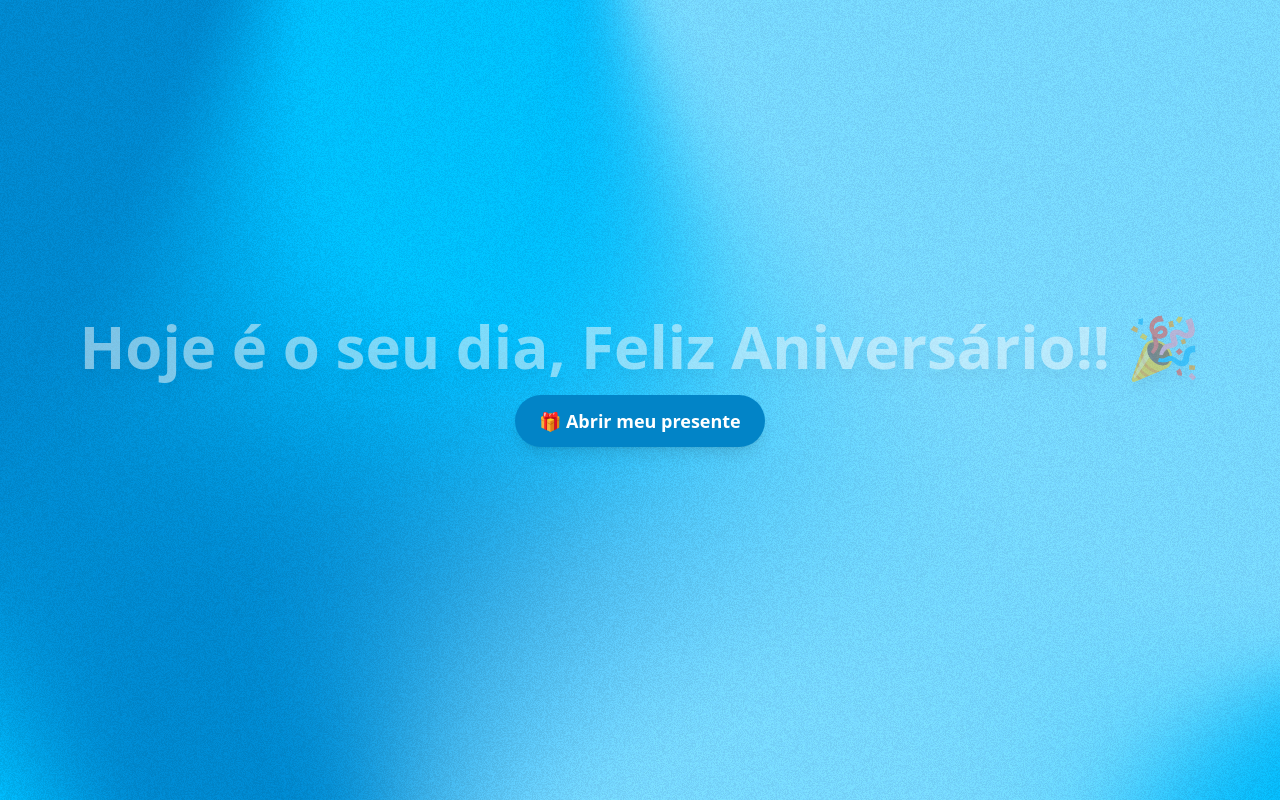
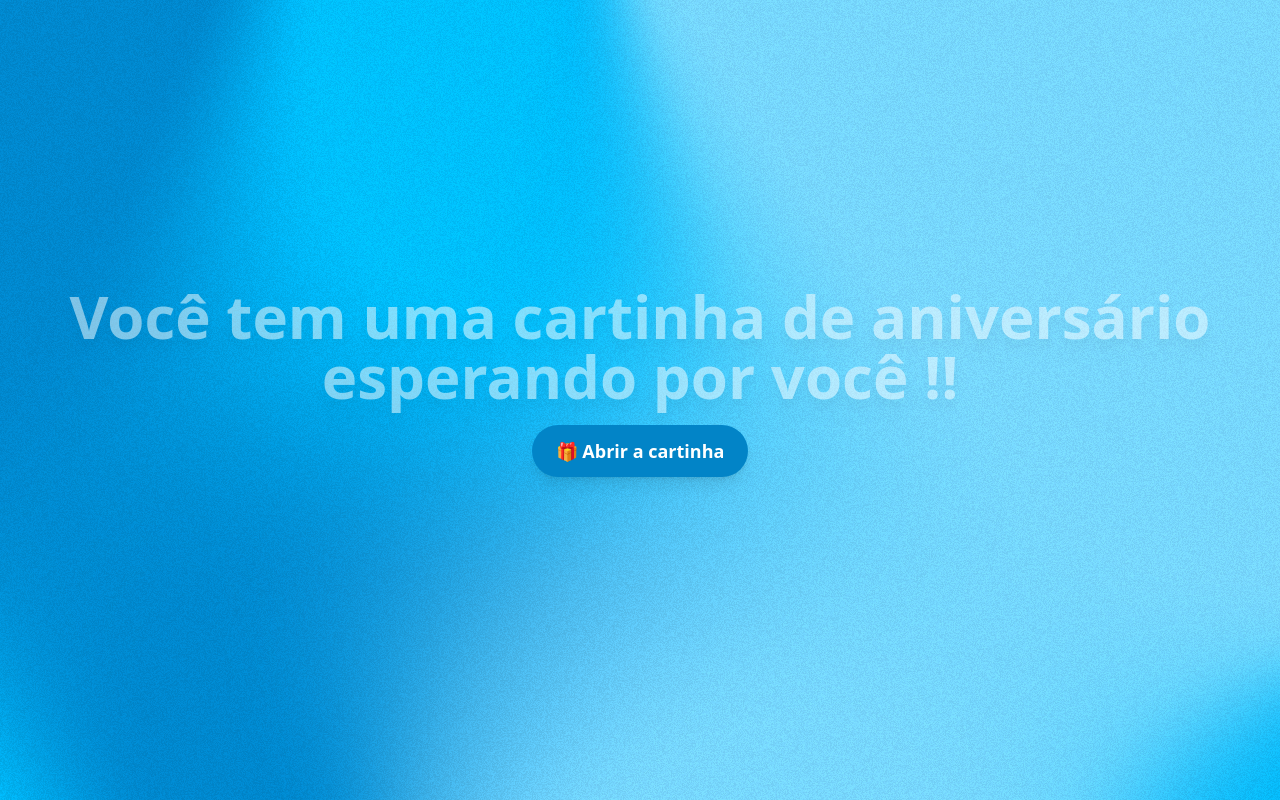
Before and after one commit to PedroMissola/birthday, a plain HTML site: page index.html in a window 1280 px wide. Drawn offline with nearby package versions, Linux system fonts and the light colour scheme; animation ran at ten frames a second.

Commit message:
fix: update title and button text for clarity

```diff
--- a/index.html
+++ b/index.html
@@ -7,7 +7,7 @@
     <link rel="icon" type="image/png" sizes="32x32" href="/favicon-32x32.png">
     <link rel="icon" type="image/png" sizes="16x16" href="/favicon-16x16.png">
     <link rel="icon" href="favicon.ico" type="image/x-icon" />
-    <title>Uma mensagem para vôce</title>
+    <title>Uma mensagem especial</title>
     <script src="https://cdn.tailwindcss.com"></script>
 </head>
 
@@ -17,13 +17,13 @@
     <div id="box" class="absolute inset-0 -z-10 bg-black/50"></div>
 
     <main class="text-center px-4 z-10">
-        <h1 class="text-4xl md:text-6xl font-extrabold mb-8 text-neutral-50 drop-shadow-xl animate-pulse">
-            Hoje é o seu dia, Feliz Aniversário!! 🎉
+        <h1 class="text-4xl md:text-6xl font-extrabold mb-8 text-white drop-shadow-xl animate-pulse">
+            Você tem uma cartinha de aniversário esperando por você !!
         </h1>
 
         <button id="abrirPresente"
             class="bg-sky-600 hover:bg-sky-500 text-white font-semibold text-lg px-6 py-3 rounded-full shadow-lg transition-all duration-300 mb-6 animate-bounce">
-            🎁 Abrir meu presente
+            🎁 Abrir a cartinha
         </button>
 
         <p id="mensagem"
```
